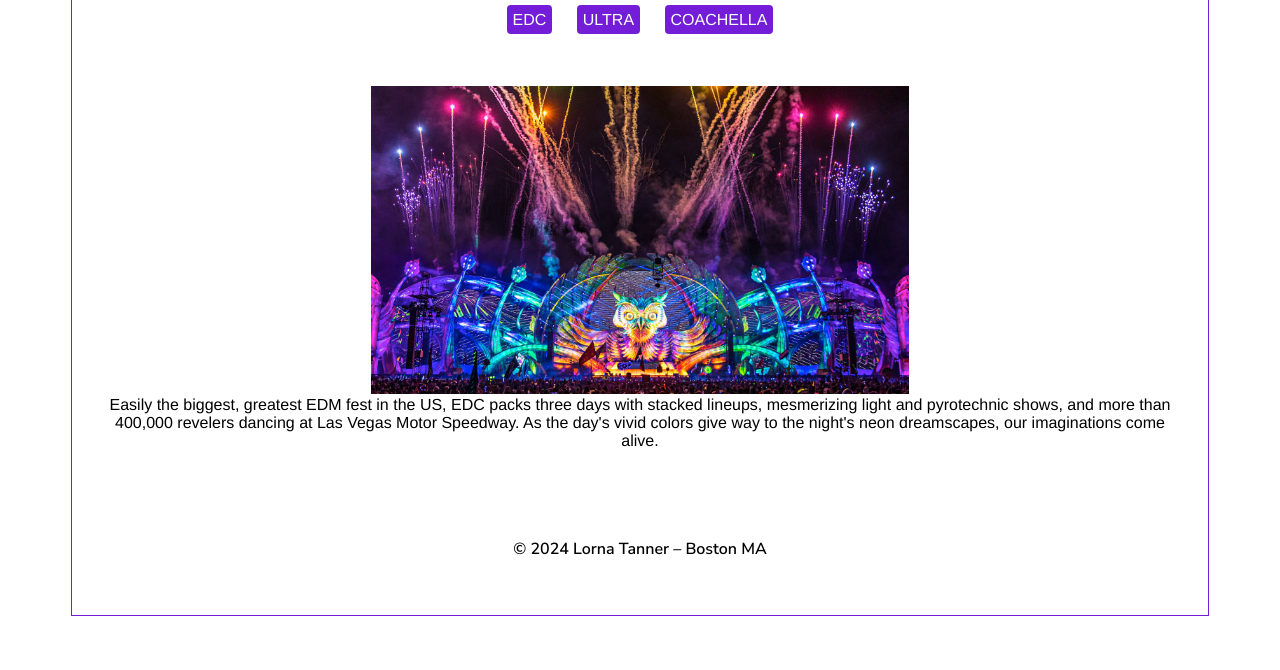
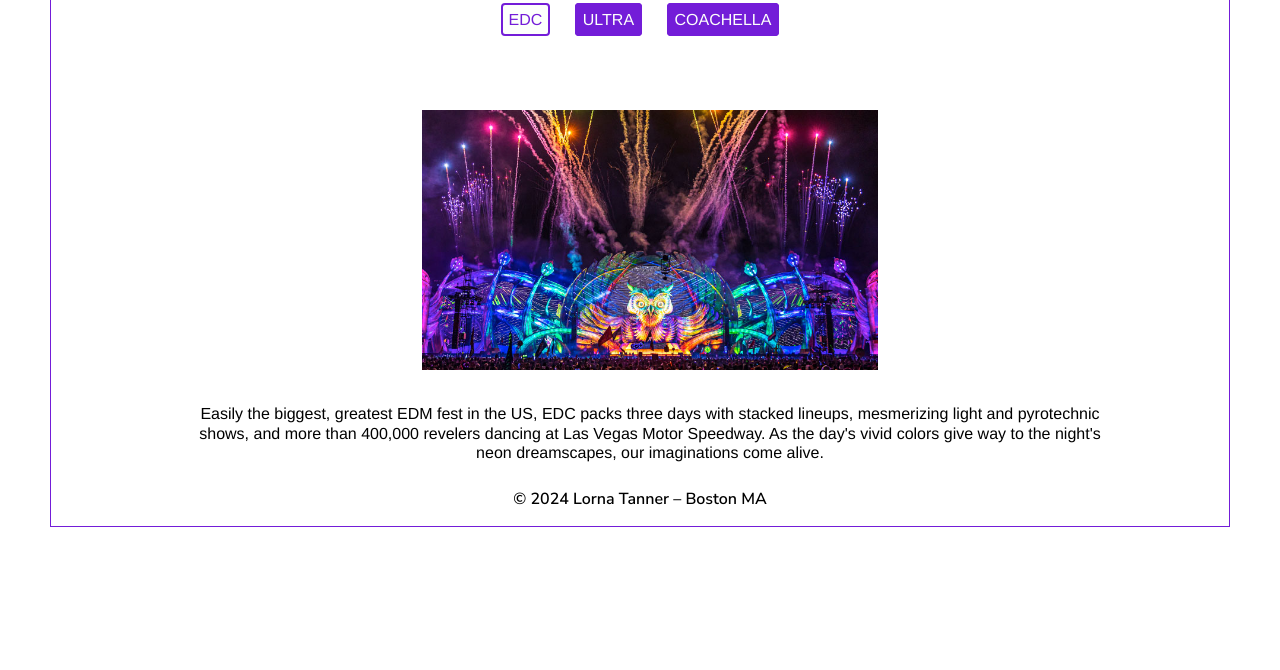
Before and after one commit to ltanner123/Advanced-Web-Project-1, a plain HTML site: page index.html in a window 1280 px wide. Shown: the part 130-800 px from the top of the page. Drawn offline with Linux system fonts and the light colour scheme.

Commit message:
last edit

```diff
--- a/format.css
+++ b/format.css
@@ -6,13 +6,12 @@ body{
 #parent{
 	border: 1px solid #731dd8;
 	width: 90%;
-	height: 90%;
     margin-top: 40px;
 	margin-left: auto;
 	margin-right: auto;/*centers reign in browser*/
 	text-align: center;/*centers content in a region*/
 	padding: 20px;
-	box-sizing: border-box;/*compensates for padding enlargement*/
+    padding-bottom: 0px;
 	box-shadow: #777777 0px 0px 0px;
 	}
 
@@ -31,24 +30,19 @@ body{
 #content{
 	background: #ffffff;
 	width: 100%;
-	height: 70%;
 	margin-top: 10px;
 	margin-left: auto;
 	margin-right: auto;/*centers reign in browser*/
 	text-align: center;/*centers content in a region*/
 	padding: 10px;
-	box-sizing: border-box;
-	overflow: scroll;
 	border-radius: 10px;
 	}
 
 #footer{
 	background: #ffffff;
 	width: 100%;
-	height: 5%;
-	margin-top: 0px;
-	margin-left:0px;
-	margin-right: 0px;
+	margin-top: 16px;
+    margin-bottom: 16px;
 	text-align: center;/*centers content in a region*/
 	padding: 0px;
 	box-sizing: border-box;
@@ -64,20 +58,43 @@ h1{
 
 
 .pic1{
-	width: 50%;
+	width: 40%;
 	border: 2px solid #ffffff;
+    margin-bottom: 32px;
 	}
 
 .text1{
-	font-size: .8em;
-	color: #FDFFFC;
+	font-size: 1em;
+	color: #000000;
 	line-height: 1.2em;
-	text-align: left;
+	text-align: center;
+    width: 80%;
+    margin-left: 10%;
 	}
 
 
 
-a:link{text-decoration: none; color: #FDFFFC; margin: 10px; background: #731dd8; padding: 6px; border-radius: 4px;}
-a:visited{text-decoration: none; color: #FDFFFC; margin: 10px; background: #731dd8; padding: 6px; border-color: #731dd8; border-radius: 4px;}
-a:active{text-decoration: none; color: #731dd8; margin: 10px; background: #731dd8; padding: 6px; border-color: #731dd8; border-radius: 4px;}
-a:hover{text-decoration: none; color: #731dd8; margin: 10px; background: #FDFFFC; padding: 6px; border-color: #731dd8; border-radius: 4px;}
+a, #activetab:hover{
+    text-decoration: none;
+    color: #FDFFFC;
+    margin: 10px;
+    background: #731dd8;
+    padding: 6px;
+    border-radius: 4px;
+    border-width: 2px;
+    border-style: solid;
+    border-color:#731dd8
+    }
+
+
+a:hover, #activetab{
+    text-decoration: none;
+    color: #731dd8;
+    margin: 10px;
+    background: #FDFFFC;
+    padding: 6px;
+    border-color: #731dd8;
+    border-style: solid;
+    border-width: 2px;
+    border-radius: 4px;
+    }
--- a/index.html
+++ b/index.html
@@ -13,7 +13,7 @@ Music
 
 	<div id="header">
 	<h1>Music Festivals</h1>
-	<a href="index.html">EDC</a>
+	<a href="index.html" id="activetab">EDC</a>
 	<a href="ultra.html">ULTRA</a>
 	<a href="coachella.html">COACHELLA</a>
 
@@ -21,14 +21,14 @@ Music
 
 	<div id="content">
 	<img src="images/edc.jpeg" alt="EDC stage at night" title="Electric Daisy Carnival" class="pic1"/>
-    <div></div><div>
+    <div class="text1">
         Easily the biggest, greatest EDM fest in the US, EDC packs three days with stacked lineups, mesmerizing light and pyrotechnic shows, and more than 400,000 revelers dancing at Las Vegas Motor Speedway. As the day's vivid colors give way to the night's neon dreamscapes, our imaginations come alive.
     </div>
 	</div><!--close for content-->
 
 	<div id="footer">
 	© 2024 Lorna Tanner – Boston MA
-	</div><!--close for footer>
+	</div><!--close for footer-->
 
 
 </div><!--close for parent-->
```
Also changed, not shown: coachella.html (+3 -3 lines), ultra.html (+2 -2 lines), 1 other file.
